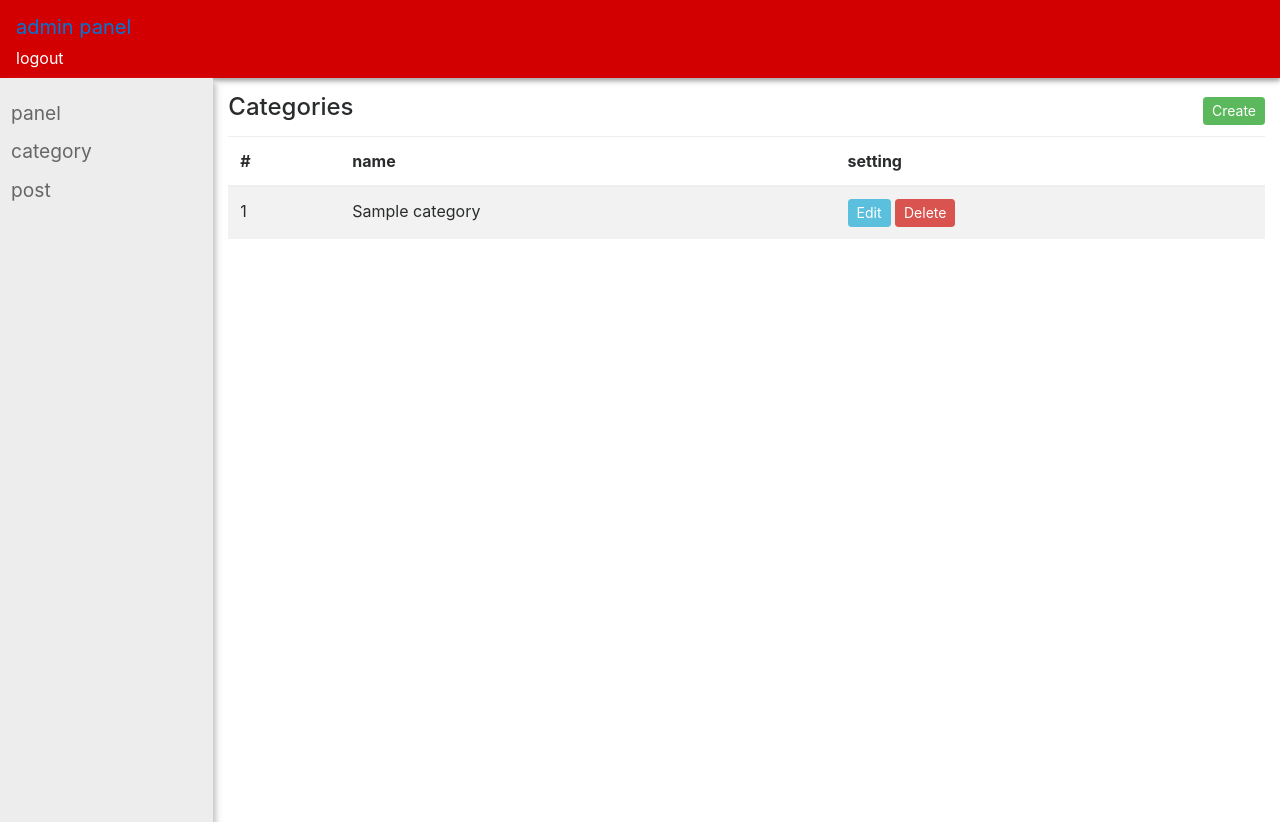
After one commit to sahelly/simple-blog, a PHP site: page /simple-blog/admin/categories in a window 1280 px wide. The commit adds this page. Run offline with PHP 8.4, Linux system fonts and the light colour scheme; tables that the repository leaves empty or names only in its code hold one stand-in row (values such as "Sample post").

Commit message:
setting sidebar

```diff
--- /dev/null
+++ b/admin/categories/delete.php
@@ -0,0 +1,2 @@
+
+<?php
--- /dev/null
+++ b/admin/categories/edit.php
@@ -0,0 +1 @@
+<?php
--- /dev/null
+++ b/admin/categories/index.php
@@ -0,0 +1,81 @@
+<?php
+require_once '../../functions/helpers.php';
+require_once '../../functions/pdo_connection.php';
+
+?>
+
+<!DOCTYPE html>
+<html lang="en">
+<head>
+    <meta charset="UTF-8">
+    <meta name="viewport" content="width=device-width, initial-scale=1">
+    <title>Categories</title>
+    <link rel="stylesheet" href="../../assets/css/bootstrap.min.css" media="all" type="text/css">
+    <link rel="stylesheet" href="../../assets/css/style.css" media="all" type="text/css">
+</head>
+<body>
+<section id="app">
+    <?php require_once '../layouts/header.php'?>
+
+    <section class="container-fluid">
+        <section class="row">
+            <section class="col-md-2 p-0">
+                <?php require_once '../layouts/sidebar.php'; ?>
+            </section>
+            <section class="col-md-10 pt-3">
+
+                <section class="mb-2 d-flex justify-content-between align-items-center">
+                    <h2 class="h4">Categories</h2>
+                    <a href="<?= url('admin/categories/create.php')?>" class="btn btn-sm btn-success">Create</a>
+                </section>
+
+                <section class="table-responsive">
+                    <table class="table table-striped table-">
+                        <thead>
+                        <tr>
+                            <th>#</th>
+                            <th>name</th>
+                            <th>setting</th>
+                        </tr>
+                        </thead>
+                        <tbody>
+                        <?php
+
+                        global $pdo;
+                        $query = "SELECT * FROM categories";
+                        $statement = $pdo->prepare($query);
+                        $statement->execute();
+                        $categories = $statement->fetchAll();
+                        ?>
+
+                        <?php foreach ($categories as $category):?>
+                        <tr>
+                            <td><?= $category->id ?></td>
+                            <td><?= $category->name ?></td>
+                            <td>
+                                <a href="" class="btn btn-info btn-sm">Edit</a>
+                                <a href="" class="btn btn-danger btn-sm">Delete</a>
+                            </td>
+                        </tr>
+                        <?php endforeach ?>
+
+
+                        </tbody>
+                    </table>
+                </section>
+
+
+            </section>
+        </section>
+    </section>
+
+
+
+
+
+</section>
+
+<script src="<?= asset('assets/js/jquery.min.js') ?>"></script>
+<script src="<?= asset('assets/js/bootstrap.min.js') ?>"></script>
+</body>
+</html>
--- a/admin/layouts/header.php
+++ b/admin/layouts/header.php
@@ -4,7 +4,7 @@
 <link rel="stylesheet" href="../../assets/css/bootstrap.min.css" media="all" type="text/css">
 <link rel="stylesheet" href="../../assets/css/style.css" media="all" type="text/css">
 <nav class="navbar navbar-expand-lg navbar-dark bg-red">
-    <a class="navbar-brand" href="">PHP tutorial panel</a>
+    <a class="navbar-brand" href="">admin panel</a>
     <!---
     <section class="collapse navbar-collapse" id="navbarSupportedContent"></section>
     <button class="navbar-toggler" type="button" data-toggle="collapse" data-target="#navbarSupportedContent" aria-controls="navbarSupportedContent" aria-expanded="false" aria-label="Toggle navigation">
--- a/admin/layouts/sidebar.php
+++ b/admin/layouts/sidebar.php
@@ -1,16 +1,14 @@
-<?php
-?>
 
-<link rel="stylesheet" href="../../assets/css/bootstrap.min.css" media="all" type="text/css">
-<link rel="stylesheet" href="../../assets/css/style.css" media="all" type="text/css">
+<link rel="stylesheet" href="<?= asset('assets/css/bootstrap.min.css')?>" media="all" type="text/css">
+<link rel="stylesheet" href="<?= asset('assets/css/style.css')?>" media="all" type="text/css">
 <section class="sidebar">
     <section class="sidebar-link">
-        <a href="">panel</a>
+        <a href="<?= url('admin')?>">panel</a>
     </section>
     <section class="sidebar-link">
-        <a href="">category</a>
+        <a href="<?= url('admin/categories')?>">category</a>
     </section>
     <section class="sidebar-link">
-        <a href="">post</a>
+        <a href="<?= url('admin/posts')?>">post</a>
     </section>
 </section>
--- a/functions/pdo_connection.php
+++ b/functions/pdo_connection.php
@@ -2,7 +2,7 @@
 global $pdo;
 try {
     $options = array(PDO::ATTR_ERRMODE => PDO::ERRMODE_EXCEPTION, PDO::ATTR_DEFAULT_FETCH_MODE => PDO::FETCH_OBJ);
-    $pdo = new PDO('mysql:host=fdsf;dbname=simple-blog','root','',$options);
+    $pdo = new PDO('mysql:host=localhost;dbname=simple-blog','root','',$options);
     return $pdo;
 
 }
--- a/index.php
+++ b/index.php
@@ -1,3 +1,8 @@
+<?php
+require_once 'functions/helpers.php';
+require_once 'functions/check-login.php';
+
+?>
 <!DOCTYPE html>
 <html lang="en">
 <head>
```
Also changed, not shown: admin/categories/create.php (added, +47 -0 lines), admin/index.php (+3 -7 lines).
